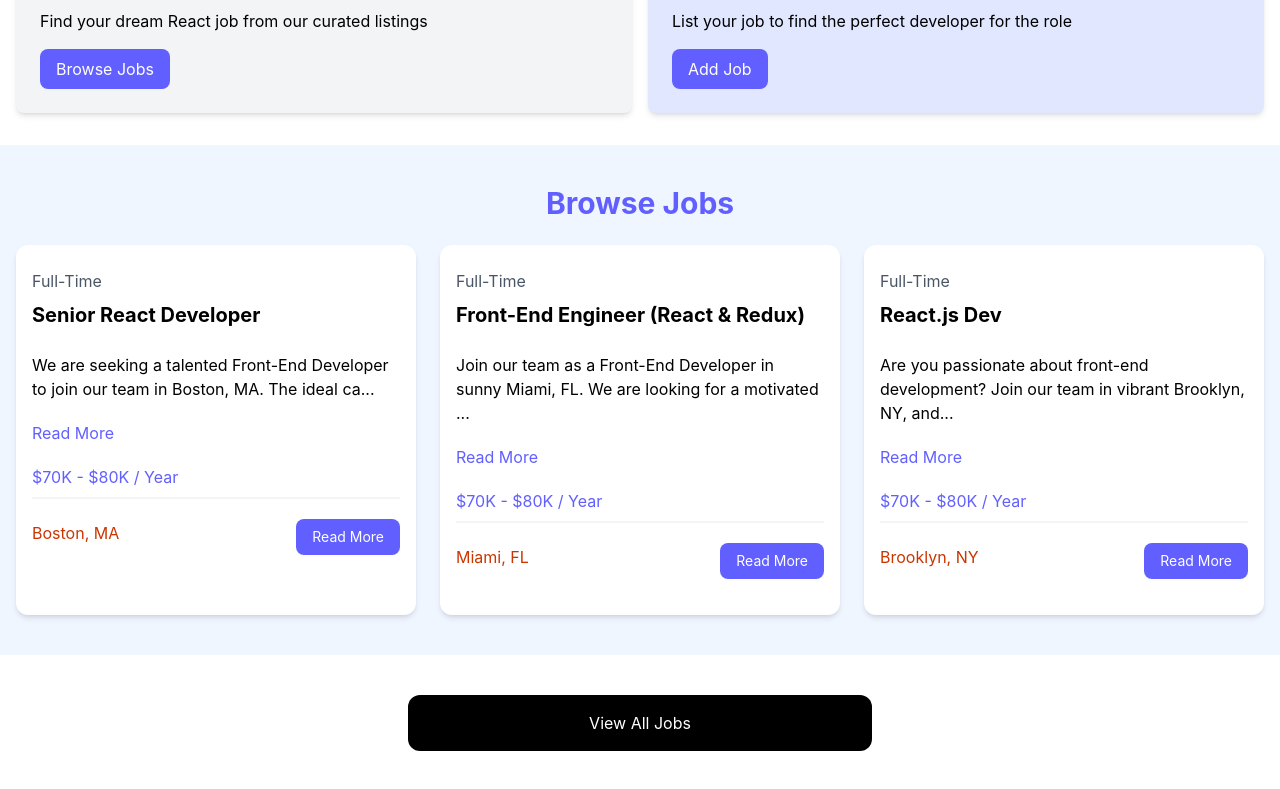
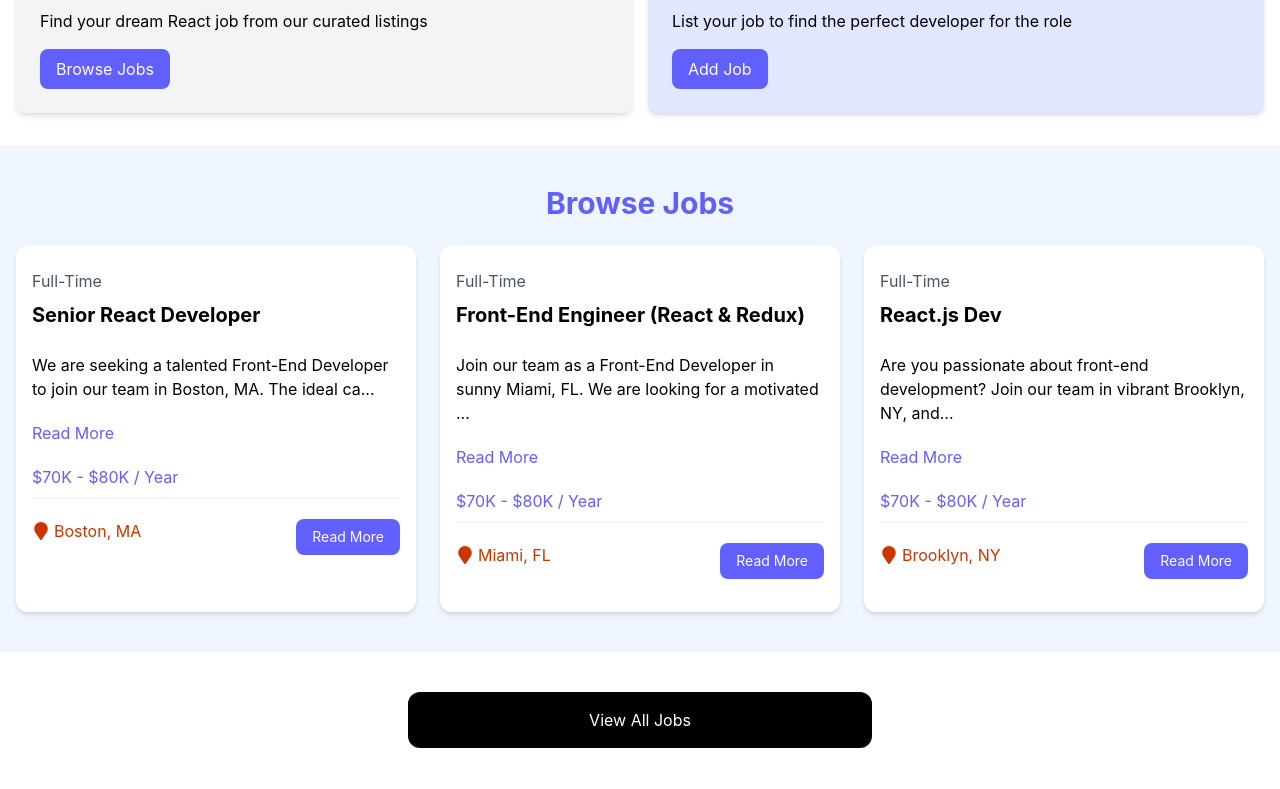
Before and after one commit to mmpaxlearn/react-crash-2024, a React (Vite) app: page / in a window 1280 px wide. Shown: the part 464-1253 px from the top of the page. Built offline with nearby package versions, Linux system fonts and the light colour scheme.

Commit message:
install react-icons package. remove un-needed imports in components.

```diff
--- a/package.json
+++ b/package.json
@@ -13,6 +13,7 @@
     "@tailwindcss/vite": "^4.3.1",
     "react": "^19.2.6",
     "react-dom": "^19.2.6",
+    "react-icons": "^5.6.0",
     "tailwindcss": "^4.3.1"
   },
   "devDependencies": {
--- a/src/components/Card.jsx
+++ b/src/components/Card.jsx
@@ -1,4 +1,3 @@
-import React from "react";
 
 const Card = ({ children, bg = "bg-gray-100" }) => {
   return <div className={`${bg} p-6 rounded-lg shadow-md`}>
--- a/src/components/Hero.jsx
+++ b/src/components/Hero.jsx
@@ -1,4 +1,3 @@
-import React from 'react'
 
 const Hero = ({ title = "Title place holder", subtitle = "subtitle place holder" }) => {
   return (
--- a/src/components/HomeCards.jsx
+++ b/src/components/HomeCards.jsx
@@ -1,4 +1,3 @@
-import React from "react";
 import Card from "./Card";
 
 const HomeCards = () => {
--- a/src/components/JobListing.jsx
+++ b/src/components/JobListing.jsx
@@ -1,5 +1,5 @@
-import React from "react";
 import { useState } from 'react';
+import { FaMapMarker } from 'react-icons/fa';
 
 const JobListing = ({ job }) => {
   const [showFullDescription, setShowFullDescription] = useState(false);
@@ -33,12 +33,14 @@ const JobListing = ({ job }) => {
 
         <div className="flex flex-col lg:flex-row justify-between mb-4">
           <div className="text-orange-700 mb-3">
-            <i className="fa-solid fa-location-dot text-lg"></i>
+            <FaMapMarker className="inline text-lg mb-1 mr-1" />
             {job.location}
           </div>
           <a
             href={`/job/${job.id}`}
-            className="h-[36px] bg-indigo-500 hover:bg-indigo-600 text-white px-4 py-2 rounded-lg text-center text-sm"
+            className="h-[36px] bg-indigo-500
+              hover:bg-indigo-600 text-white px-4 py-2
+              rounded-lg text-center text-sm"
           >
             Read More
           </a>
--- a/src/components/JobListings.jsx
+++ b/src/components/JobListings.jsx
@@ -1,4 +1,3 @@
-import React from "react";
 import jobs from "../jobs.json";
 import JobListing from "./JobListing";
 
--- a/src/components/Navbar.jsx
+++ b/src/components/Navbar.jsx
@@ -1,4 +1,3 @@
-import React from 'react'
 import logo from '../assets/images/logo.png'
 
 const Navbar = () => {
--- a/src/components/ViewAllJobs.jsx
+++ b/src/components/ViewAllJobs.jsx
@@ -1,4 +1,4 @@
-import React from "react";
+
 
 const ViewAllJobs = () => {
   return (
```
Also changed, not shown: 1 other file (tests, documents, lock files or other folders).
